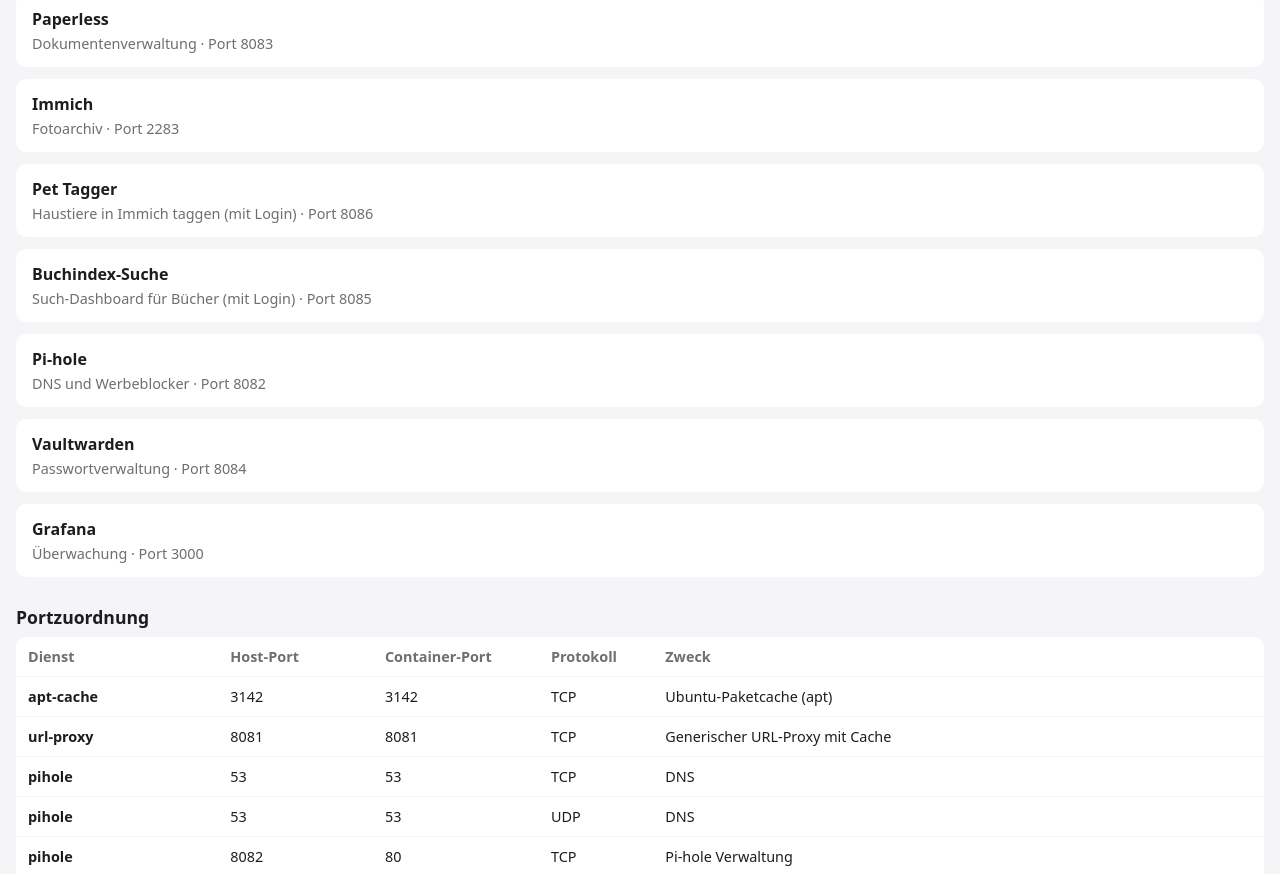
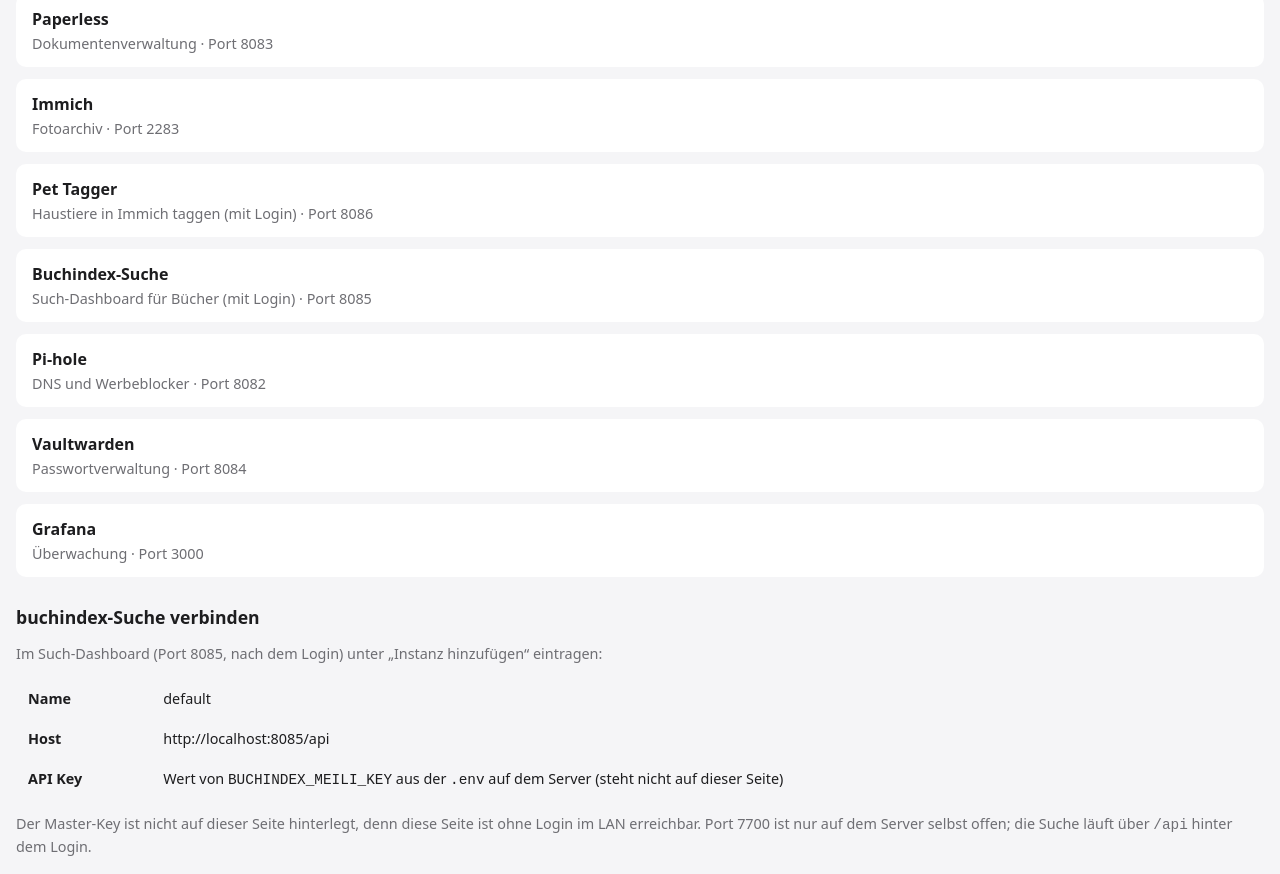
Before and after one commit to dariusgm/infrastructure_in_docker_compose, a plain HTML site: page dashboard/index.html in a window 1280 px wide. Shown: the part 77-951 px from the top of the page. Drawn offline with Linux system fonts and the light colour scheme.

Commit message:
dashboard: connection details for the buchindex search
Adds the name, host and API key source for the buchindex search dashboard.
The master key itself is not on the page, because the start page is reachable
on the LAN without login.

Co-Authored-By: Claude Haiku 5.5 <noreply@anthropic.com>

```diff
--- a/dashboard/index.html
+++ b/dashboard/index.html
@@ -27,6 +27,17 @@
 <body>
 <h1>Dienste</h1>
 <ul id="list"></ul>
+
+<h2>buchindex-Suche verbinden</h2>
+<p class="note">Im Such-Dashboard (Port 8085, nach dem Login) unter „Instanz hinzufügen“ eintragen:</p>
+<table>
+  <tbody>
+    <tr><td>Name</td><td>default</td></tr>
+    <tr><td>Host</td><td id="buchindex-host">http://&lt;Server&gt;:8085/api</td></tr>
+    <tr><td>API Key</td><td>Wert von <code>BUCHINDEX_MEILI_KEY</code> aus der <code>.env</code> auf dem Server (steht nicht auf dieser Seite)</td></tr>
+  </tbody>
+</table>
+<p class="note">Der Master-Key ist nicht auf dieser Seite hinterlegt, denn diese Seite ist ohne Login im LAN erreichbar. Port 7700 ist nur auf dem Server selbst offen; die Suche läuft über <code>/api</code> hinter dem Login.</p>
 
 <h2>Portzuordnung</h2>
 <div class="table-wrap">
@@ -110,6 +121,7 @@
     { name: "Vaultwarden", scheme: "https", port: 8084, path: "/", note: "Passwortverwaltung" },
     { name: "Grafana", scheme: "http", port: 3000, path: "/", note: "Überwachung" }
   ];
+  document.getElementById("buchindex-host").textContent = "http://" + host + ":8085/api";
   var list = document.getElementById("list");
   services.forEach(function (s) {
     var li = document.createElement("li");
```
